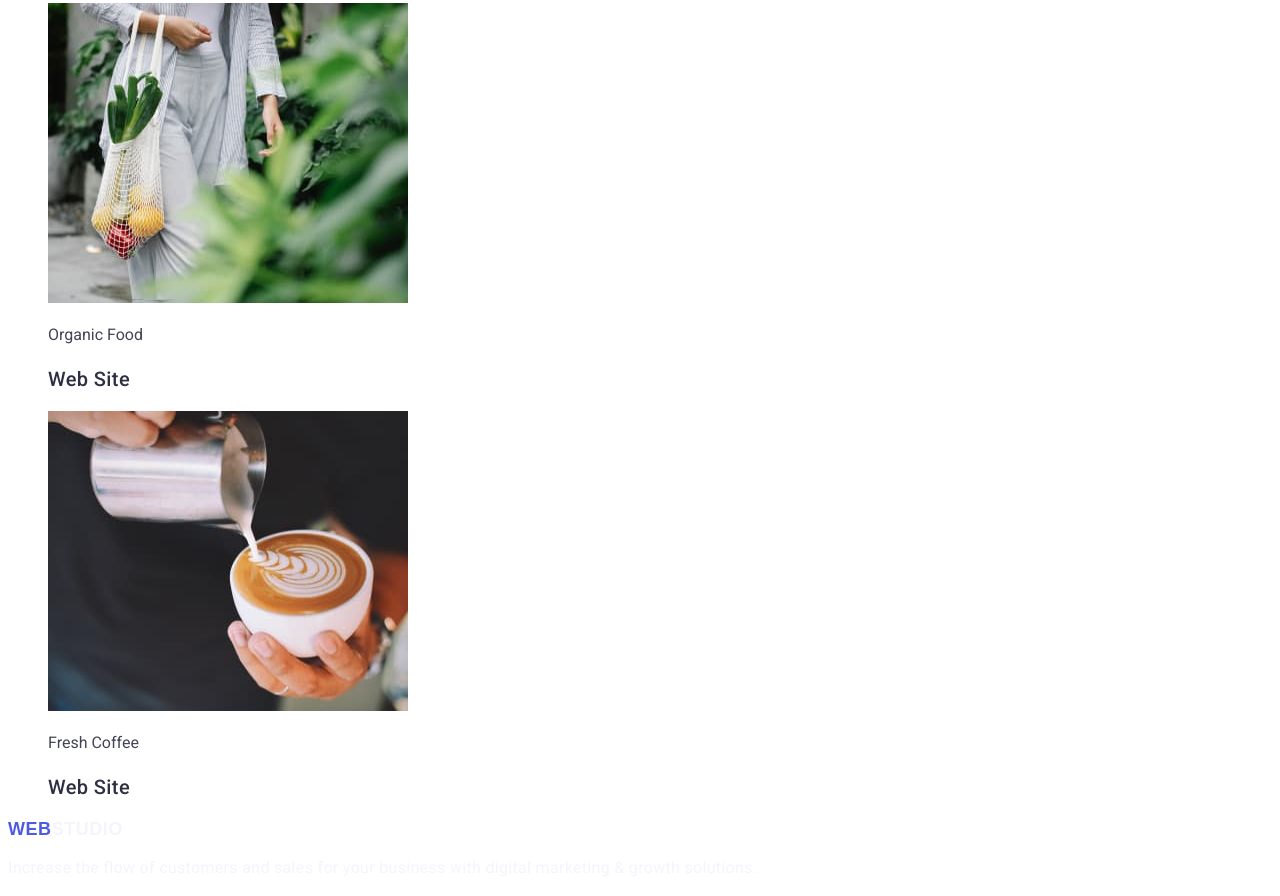
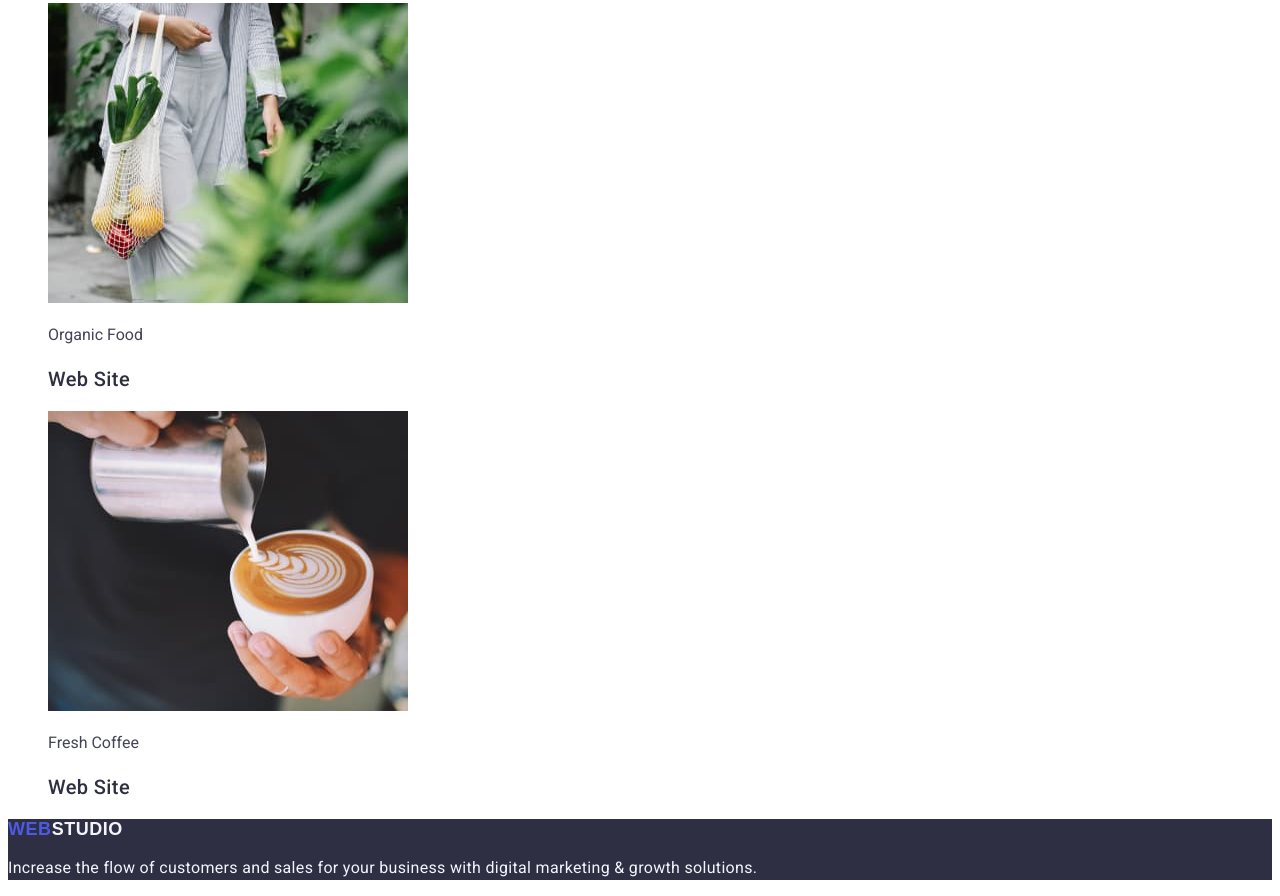
Before and after one commit to OlegShinka/goit-NEWmarkup-hw-02, a plain HTML site: page portfolio.html in a window 1280 px wide. Shown: the part 3216-4112 px from the top of the page. Drawn offline with Linux system fonts and the light colour scheme.

Commit message:
bugfix-03

```diff
--- a/portfolio.html
+++ b/portfolio.html
@@ -122,12 +122,10 @@
             </ul>
         </section>
     </main>
-    <footer>
-        <section class="footer-slogan">
-            <a href="./index.html" class="link logo">Web<span class="logo-footer">Studio</span></a>
-            <p class="slogan-text">Increase the flow of customers and sales for your business with digital marketing &
-                growth solutions.</p>
-        </section>
+    <footer class="footer">
+        <a href="./index.html" class="link logo">Web<span class="logo-footer">Studio</span></a>
+        <p class="slogan-text">Increase the flow of customers and sales for your business with digital marketing &
+            growth solutions.</p>
     </footer>
 </body>
 
```
